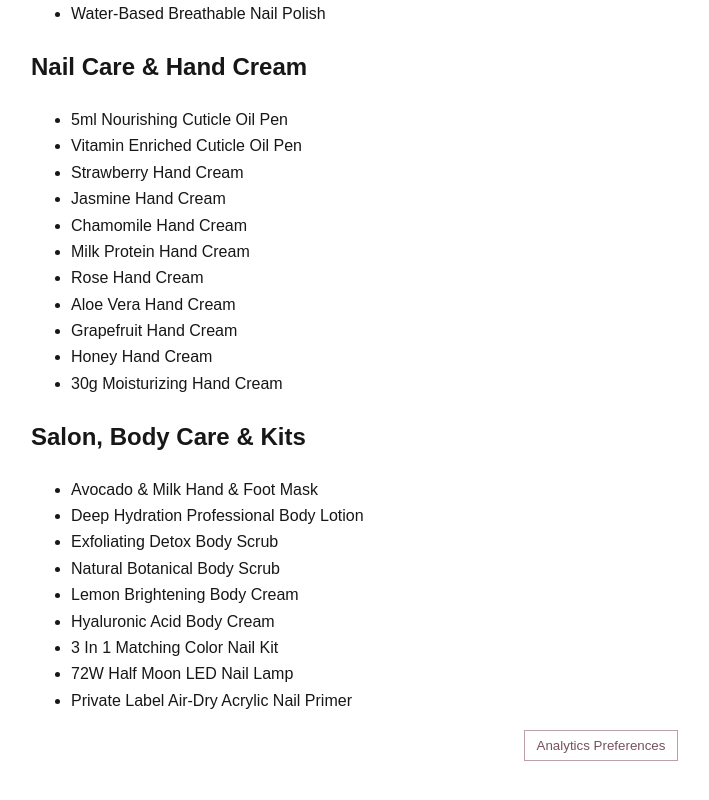
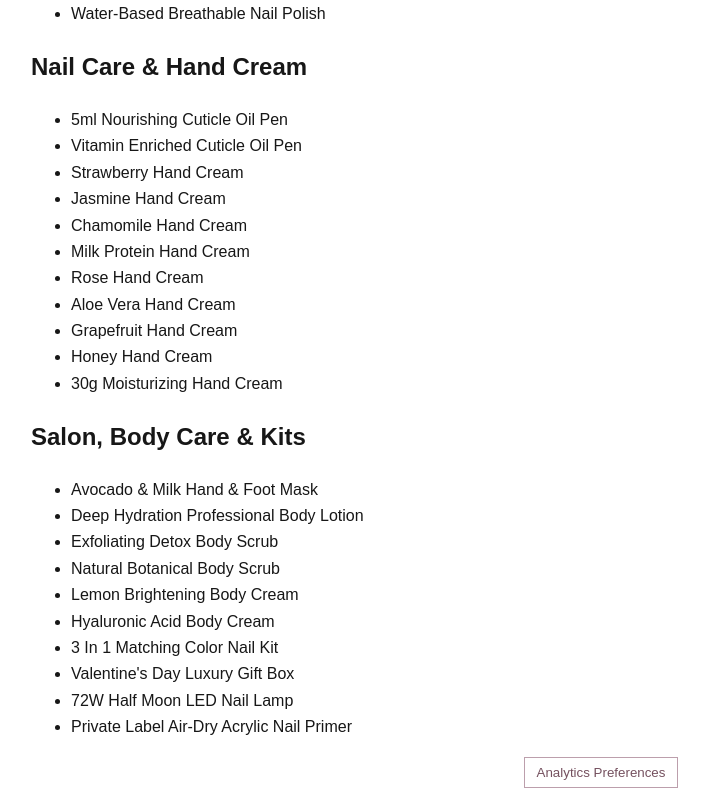
Before and after one commit to 462533185-droid/trinity-rose-pro, a plain HTML site: page products/index.html in a window 1280 px wide. Shown: the part 2260-3060 px from the top of the page, without its empty margins (39-748 px from the left). Before the commit the page ends 3033 px from the top, so only its background shows below. Drawn offline with Linux system fonts and the light colour scheme.

Commit message:
feat(products): publish products/index.html for Valentine's Day Luxury Gift Box

```diff
--- a/products/index.html
+++ b/products/index.html
@@ -36,7 +36,7 @@
       <article><h2>Functional, Builder &amp; Nail Art Gel</h2><ul><li><a href="function-gel/hema-free-base-coat.html">HEMA-Free Base Coat</a></li><li><a href="function-gel/magic-mirror-chrome-top-coat.html">Magic Mirror Chrome Top Coat</a></li><li><a href="function-gel/professional-seamless-nail-tips.html">Professional Seamless Nail Tips</a></li><li><a href="function-gel/tempered-top-coat.html">Tempered Top Coat</a></li><li><a href="builder-extension-gel/builder-gel-bottle.html">Builder Gel in a Bottle</a></li><li><a href="builder-extension-gel/professional-builder-extension-gel.html">Professional Builder Extension Gel</a></li><li><a href="uv-gel-painting/pat-gel-blooming-gel.html">Pat Pat Blooming Gel</a></li><li><a href="uv-gel-painting/teardrop-jewelry-gel-set.html">No-Wipe Teardrop / Jewelry Gel Set</a></li><li><a href="uv-gel-painting/moonlight-aurora-chrome-powder.html">Moonlight Aurora Chrome Powder</a></li></ul></article>
       <article><h2>Nail Polish</h2><ul><li><a href="nail-polish-system/high-performance-regular-nail-lacquer.html">High-Performance Regular Nail Lacquer</a></li><li><a href="nail-polish-system/quick-dry-vegan-water-based-nail-polish.html">Quick-Dry Vegan Water-Based Nail Polish</a></li><li><a href="nail-polish-system/water-based-breathable-nail-polish.html">Water-Based Breathable Nail Polish</a></li></ul></article>
       <article><h2>Nail Care &amp; Hand Cream</h2><ul><li><a href="cuticle-oil/5ml-nourishing-cuticle-oil-pen.html">5ml Nourishing Cuticle Oil Pen</a></li><li><a href="nail-care/vitamin-enriched-cuticle-oil-pen.html">Vitamin Enriched Cuticle Oil Pen</a></li><li><a href="hand-cream/strawberry.html">Strawberry Hand Cream</a></li><li><a href="hand-cream/jasmine.html">Jasmine Hand Cream</a></li><li><a href="hand-cream/chamomile.html">Chamomile Hand Cream</a></li><li><a href="hand-cream/milk-protein.html">Milk Protein Hand Cream</a></li><li><a href="hand-cream/rose.html">Rose Hand Cream</a></li><li><a href="hand-cream/aloe-vera.html">Aloe Vera Hand Cream</a></li><li><a href="hand-cream/grapefruit.html">Grapefruit Hand Cream</a></li><li><a href="hand-cream/honey.html">Honey Hand Cream</a></li><li><a href="hand-cream-lotion/30g-hand-cream.html">30g Moisturizing Hand Cream</a></li></ul></article>
-      <article><h2>Salon, Body Care &amp; Kits</h2><ul><li><a href="salon-products/avocado-milk-hand-foot-mask.html">Avocado &amp; Milk Hand &amp; Foot Mask</a></li><li><a href="salon-products/deep-hydration-body-lotion.html">Deep Hydration Professional Body Lotion</a></li><li><a href="salon-products/exfoliating-detox-body-scrub.html">Exfoliating Detox Body Scrub</a></li><li><a href="salon-products/natural-botanical-body-scrub.html">Natural Botanical Body Scrub</a></li><li><a href="salon-products/lemon-brightening-body-cream.html">Lemon Brightening Body Cream</a></li><li><a href="salon-products/hyaluronic-acid-body-cream.html">Hyaluronic Acid Body Cream</a></li><li><a href="product-kits/3-in-1-matching-color-nail-kit.html">3 In 1 Matching Color Nail Kit</a></li><li><a href="machine-tools/72w-half-moon-led-nail-lamp.html">72W Half Moon LED Nail Lamp</a></li><li><a href="remove-clean/private-label-air-dry-acrylic-nail-primer.html">Private Label Air-Dry Acrylic Nail Primer</a></li></ul></article>
+      <article><h2>Salon, Body Care &amp; Kits</h2><ul><li><a href="salon-products/avocado-milk-hand-foot-mask.html">Avocado &amp; Milk Hand &amp; Foot Mask</a></li><li><a href="salon-products/deep-hydration-body-lotion.html">Deep Hydration Professional Body Lotion</a></li><li><a href="salon-products/exfoliating-detox-body-scrub.html">Exfoliating Detox Body Scrub</a></li><li><a href="salon-products/natural-botanical-body-scrub.html">Natural Botanical Body Scrub</a></li><li><a href="salon-products/lemon-brightening-body-cream.html">Lemon Brightening Body Cream</a></li><li><a href="salon-products/hyaluronic-acid-body-cream.html">Hyaluronic Acid Body Cream</a></li><li><a href="product-kits/3-in-1-matching-color-nail-kit.html">3 In 1 Matching Color Nail Kit</a></li><li><a href="product-kits/valentines-day-luxury-gift-box.html">Valentine's Day Luxury Gift Box</a></li><li><a href="machine-tools/72w-half-moon-led-nail-lamp.html">72W Half Moon LED Nail Lamp</a></li><li><a href="remove-clean/private-label-air-dry-acrylic-nail-primer.html">Private Label Air-Dry Acrylic Nail Primer</a></li></ul></article>
     </section>
   </main>
 </body>
```
